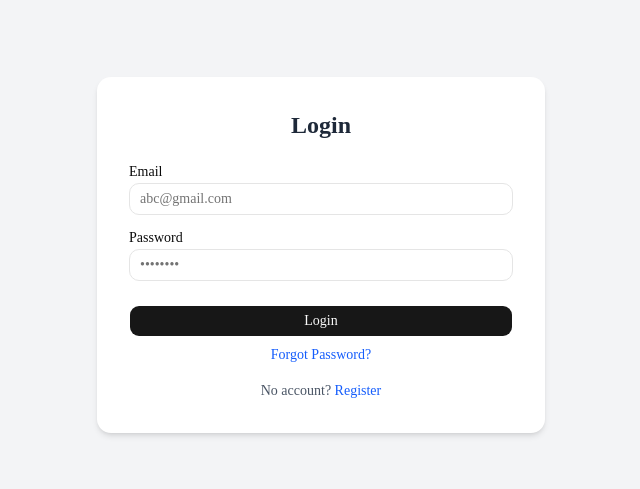
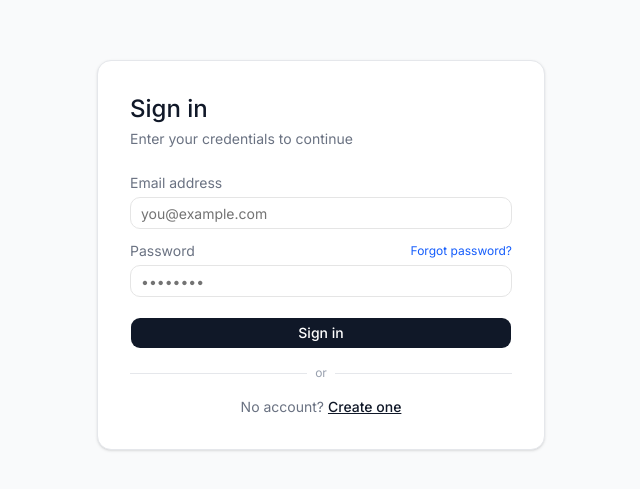
Before and after one commit to Shimanshucs18/my-auth-app, a Next.js app: page /login in a window 1280 px wide. Shown: the part 145-634 px from the top of the page, without its empty margins (319-959 px from the left). Built offline with nearby package versions, Linux system fonts and the light colour scheme; no server answers.

Commit message:
Redesign login and register pages with minimal clean UI

```diff
--- a/app/layout.js
+++ b/app/layout.js
@@ -1,15 +1,21 @@
-import { Geist, Geist_Mono } from "next/font/google";
+// import { Geist, Geist_Mono } from "next/font/google";
+import { Inter } from "next/font/google";
 import "./globals.css";
 import Navbar from "@/components/Navbar";
 
-const geistSans = Geist({
-  variable: "--font-geist-sans",
+// const geistSans = Geist({
+//   variable: "--font-geist-sans",
+//   subsets: ["latin"],
+// });
+
+// const geistMono = Geist_Mono({
+//   variable: "--font-geist-mono",
+//   subsets: ["latin"],
+// });
+
+const inter = Inter({
   subsets: ["latin"],
-});
-
-const geistMono = Geist_Mono({
-  variable: "--font-geist-mono",
-  subsets: ["latin"],
+  variable: "--font-inter",
 });
 
 export const metadata = {
@@ -19,10 +25,14 @@ export const metadata = {
 
 export default function RootLayout({ children }) {
   return (
-    <html lang="en" className={`${geistSans.variable} ${geistMono.variable}`}>
-      <body suppressHydrationWarning={true}>
+    <html lang="en" className={inter.variable}>
+      <body
+        suppressHydrationWarning={true}
+        style={{ fontFamily: "var(--font-inter), sans-serif" }}
+      >
         <Navbar />
-        {children}</body>
+        {children}
+      </body>
     </html>
   );
 }
--- a/app/login/page.js
+++ b/app/login/page.js
@@ -2,9 +2,8 @@
 import { useState } from "react";
 import { useRouter } from "next/navigation";
 import { loginSchema } from "@/lib/validations";
+import { Input } from "@/components/ui/input";
 import { Button } from "@/components/ui/button";
-import { Input } from "@/components/ui/input";
-import { Label } from "@/components/ui/label";
 import Link from "next/link";
 
 export default function LoginPage() {
@@ -41,71 +40,74 @@ export default function LoginPage() {
   }
 
   return (
-    <div className="min-h-screen flex items-center justify-center bg-gray-100">
-      <div className="bg-white p-8 rounded-xl shadow-md w-full max-w-md">
-        <h2 className="text-2xl font-bold mb-6 text-center text-gray-800">
-          Login
-        </h2>
+    <div className="min-h-screen flex items-center justify-center bg-gray-50">
+      <div className="bg-white border border-gray-200 rounded-xl p-8 w-full max-w-md shadow-sm">
+        <h1 className="text-2xl font-medium text-gray-900 mb-1">Sign in</h1>
+        <p className="text-sm text-gray-500 mb-6">
+          Enter your credentials to continue
+        </p>
 
         {serverError && (
-          <p className="bg-red-100 text-red-600 p-3 rounded mb-4 text-sm">
+          <p className="bg-red-50 text-red-600 p-3 rounded-lg mb-4 text-sm">
             {serverError}
           </p>
         )}
 
-        {/* Email Field */}
-        <div className="mb-4">
-          <Label htmlFor="email" className="mb-1 block">
-            Email
-          </Label>
+        <label className="text-sm text-gray-500 block mb-1">
+          Email address
+        </label>
         <Input
-            id="email"
           type="email"
-            placeholder="abc@gmail.com"
+          placeholder="you@example.com"
           value={form.email}
           onChange={(e) => setForm({ ...form, email: e.target.value })}
-            className={errors.email ? "border-red-500" : ""}
+          className={`mb-3 ${errors.email ? "border-red-500" : ""}`}
         />
         {errors.email && (
-            <p className="text-red-500 text-xs mt-1">{errors.email}</p>
+          <p className="text-red-500 text-xs mb-2">{errors.email}</p>
         )}
+
+        <div className="flex justify-between items-center mb-1">
+          <label className="text-sm text-gray-500">Password</label>
+          <Link
+            href="/forgot-password"
+            className="text-xs text-blue-600 hover:underline"
+          >
+            Forgot password?
+          </Link>
         </div>
-
-        {/* Password Field */}
-        <div className="mb-6">
-          <Label htmlFor="password" className="mb-1 block">
-            Password
-          </Label>
         <Input
-            id="password"
           type="password"
           placeholder="••••••••"
           value={form.password}
           onChange={(e) => setForm({ ...form, password: e.target.value })}
-            className={errors.password ? "border-red-500" : ""}
+          className={`mb-5 ${errors.password ? "border-red-500" : ""}`}
         />
         {errors.password && (
-            <p className="text-red-500 text-xs mt-1">{errors.password}</p>
+          <p className="text-red-500 text-xs mb-2">{errors.password}</p>
         )}
+
+        <Button
+          onClick={handleSubmit}
+          disabled={loading}
+          className="w-full bg-gray-900 hover:bg-gray-700 text-white"
+        >
+          {loading ? "Signing in..." : "Sign in"}
+        </Button>
+
+        <div className="flex items-center gap-2 my-4">
+          <div className="flex-1 h-px bg-gray-200"></div>
+          <span className="text-xs text-gray-400">or</span>
+          <div className="flex-1 h-px bg-gray-200"></div>
         </div>
 
-        <Button onClick={handleSubmit} disabled={loading} className="w-full">
-          {loading ? "Logging in..." : "Login"}
-        </Button>
-
-        <p className="mt-2 text-center text-sm">
+        <p className="text-center text-sm text-gray-500">
+          No account?{" "}
           <Link
-            href="/forgot-password"
-            className="text-blue-600 hover:underline"
+            href="/register"
+            className="text-gray-900 font-medium underline"
           >
-            Forgot Password?
-          </Link>
-        </p>
-
-        <p className="mt-4 text-center text-sm text-gray-600">
-          No account?{" "}
-          <Link href="/register" className="text-blue-600 hover:underline">
-            Register
+            Create one
           </Link>
         </p>
       </div>
--- a/app/register/page.js
+++ b/app/register/page.js
@@ -1,116 +1,122 @@
-"use client"
-import { useState } from "react"
-import { useRouter } from "next/navigation"
-import { registerSchema } from "@/lib/validations"
-import { Button } from "@/components/ui/button"
-import { Input } from "@/components/ui/input"
-import { Label } from "@/components/ui/label"
+"use client";
+import { useState } from "react";
+import { useRouter } from "next/navigation";
+import { registerSchema } from "@/lib/validations";
+import { Input } from "@/components/ui/input";
+import { Button } from "@/components/ui/button";
+import Link from "next/link";
 
 export default function RegisterPage() {
-  const [form, setForm] = useState({ name: "", email: "", password: "" })
-  const [errors, setErrors] = useState({})
-  const [serverError, setServerError] = useState("")
-  const [success, setSuccess] = useState("")
-  const [loading, setLoading] = useState(false)
-  const router = useRouter()
+  const [form, setForm] = useState({ name: "", email: "", password: "" });
+  const [errors, setErrors] = useState({});
+  const [serverError, setServerError] = useState("");
+  const [success, setSuccess] = useState("");
+  const [loading, setLoading] = useState(false);
+  const router = useRouter();
 
   async function handleSubmit() {
-    setServerError("")
-    setErrors({})
+    setServerError("");
+    setErrors({});
 
-    const result = registerSchema.safeParse(form)
+    const result = registerSchema.safeParse(form);
     if (!result.success) {
-      const fieldErrors = {}
-      result.error.issues.forEach(err => {
-        fieldErrors[err.path[0]] = err.message
-      })
-      setErrors(fieldErrors)
-      return
+      const fieldErrors = {};
+      result.error.issues.forEach((err) => {
+        fieldErrors[err.path[0]] = err.message;
+      });
+      setErrors(fieldErrors);
+      return;
     }
 
-    setLoading(true)
+    setLoading(true);
     const res = await fetch("/api/auth/register", {
       method: "POST",
       headers: { "Content-Type": "application/json" },
       body: JSON.stringify(form),
-    })
-    const data = await res.json()
-    setLoading(false)
-    if (!res.ok) return setServerError(data.error)
-    setSuccess("Account created! Redirecting to login...")
-    setTimeout(() => router.push("/login"), 1500)
+    });
+    const data = await res.json();
+    setLoading(false);
+    if (!res.ok) return setServerError(data.error);
+    setSuccess("Account created! Redirecting...");
+    setTimeout(() => router.push("/login"), 1500);
   }
 
   return (
-    <div className="min-h-screen flex items-center justify-center bg-gray-100">
-      <div className="bg-white p-8 rounded-xl shadow-md w-full max-w-md">
-        <h2 className="text-2xl font-bold mb-6 text-center text-gray-800">Create Account</h2>
+    <div className="min-h-screen flex items-center justify-center bg-gray-50">
+      <div className="bg-white border border-gray-200 rounded-xl p-8 w-full max-w-md shadow-sm">
+        <h1 className="text-2xl font-medium text-gray-900 mb-1">
+          Create account
+        </h1>
+        <p className="text-sm text-gray-500 mb-6">
+          Fill in your details to get started
+        </p>
 
         {serverError && (
-          <p className="bg-red-100 text-red-600 p-3 rounded mb-4 text-sm">{serverError}</p>
+          <p className="bg-red-50 text-red-600 p-3 rounded-lg mb-4 text-sm">
+            {serverError}
+          </p>
         )}
         {success && (
-          <p className="bg-green-100 text-green-600 p-3 rounded mb-4 text-sm">{success}</p>
+          <p className="bg-green-50 text-green-600 p-3 rounded-lg mb-4 text-sm">
+            {success}
+          </p>
         )}
 
-        {/* Name Field */}
-        <div className="mb-4">
-          <Label htmlFor="name" className="mb-1 block">Name</Label>
+        <label className="text-sm text-gray-500 block mb-1">Full name</label>
         <Input
-            id="name"
-            placeholder="Enter your name"
+          placeholder="Shimanshu Sharma"
           value={form.name}
-            onChange={e => setForm({ ...form, name: e.target.value })}
-            className={errors.name ? "border-red-500" : ""}
+          onChange={(e) => setForm({ ...form, name: e.target.value })}
+          className={`mb-3 ${errors.name ? "border-red-500" : ""}`}
         />
         {errors.name && (
-            <p className="text-red-500 text-xs mt-1">{errors.name}</p>
+          <p className="text-red-500 text-xs mb-2">{errors.name}</p>
         )}
-        </div>
 
-        {/* Email Field */}
-        <div className="mb-4">
-          <Label htmlFor="email" className="mb-1 block">Email</Label>
+        <label className="text-sm text-gray-500 block mb-1">
+          Email address
+        </label>
         <Input
-            id="email"
           type="email"
-            placeholder="Enter your email"
+          placeholder="you@example.com"
           value={form.email}
-            onChange={e => setForm({ ...form, email: e.target.value })}
-            className={errors.email ? "border-red-500" : ""}
+          onChange={(e) => setForm({ ...form, email: e.target.value })}
+          className={`mb-3 ${errors.email ? "border-red-500" : ""}`}
         />
         {errors.email && (
-            <p className="text-red-500 text-xs mt-1">{errors.email}</p>
+          <p className="text-red-500 text-xs mb-2">{errors.email}</p>
         )}
-        </div>
 
-        {/* Password Field */}
-        <div className="mb-6">
-          <Label htmlFor="password" className="mb-1 block">Password</Label>
+        <label className="text-sm text-gray-500 block mb-1">Password</label>
         <Input
-            id="password"
           type="password"
-            placeholder="••••••••"
+          placeholder="Min. 8 characters"
           value={form.password}
-            onChange={e => setForm({ ...form, password: e.target.value })}
-            className={errors.password ? "border-red-500" : ""}
+          onChange={(e) => setForm({ ...form, password: e.target.value })}
+          className={`mb-1 ${errors.password ? "border-red-500" : ""}`}
         />
+        <p className="text-xs text-gray-400 mb-5">
+          Use uppercase, a number, and 8+ characters.
+        </p>
         {errors.password && (
-            <p className="text-red-500 text-xs mt-1">{errors.password}</p>
+          <p className="text-red-500 text-xs mb-2">{errors.password}</p>
         )}
-        </div>
 
-        <Button onClick={handleSubmit} disabled={loading} className="w-full">
-          {loading ? "Creating Account..." : "Register"}
+        <Button
+          onClick={handleSubmit}
+          disabled={loading}
+          className="w-full bg-gray-900 hover:bg-gray-700 text-white"
+        >
+          {loading ? "Creating account..." : "Create account"}
         </Button>
 
-        <p className="mt-4 text-center text-sm text-gray-600">
-          Already have an account?{" "}
-          <a href="/login" className="text-blue-600 hover:underline">
-            Login
-          </a>
+        <p className="text-center text-sm text-gray-500 mt-4">
+          Already registered?{" "}
+          <Link href="/login" className="text-gray-900 font-medium underline">
+            Sign in
+          </Link>
         </p>
       </div>
     </div>
-  )
+  );
 }
```
Lines whose indentation alone changed are shown as unchanged.
